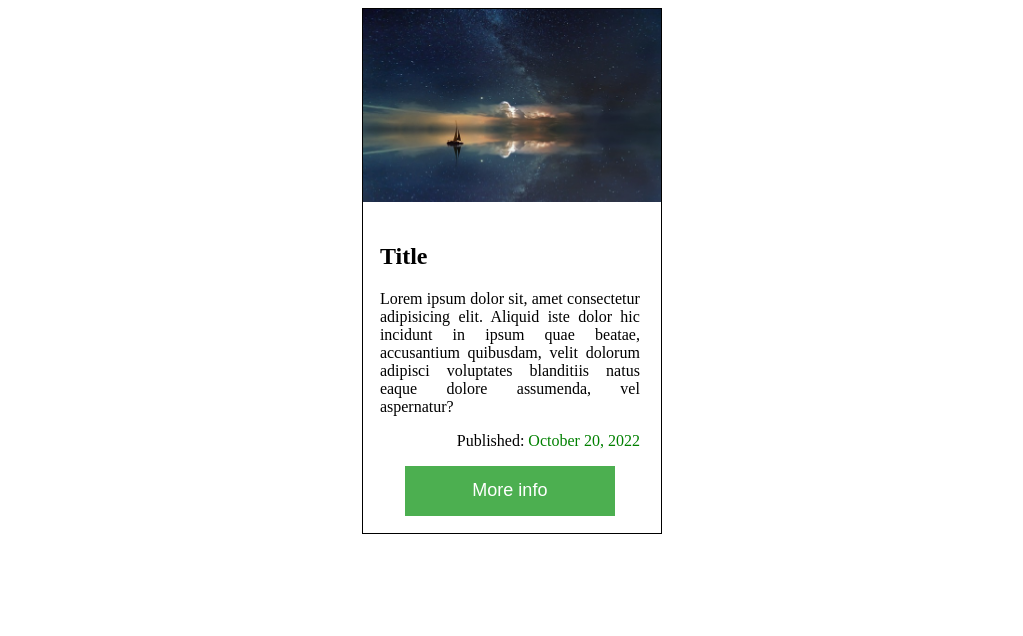
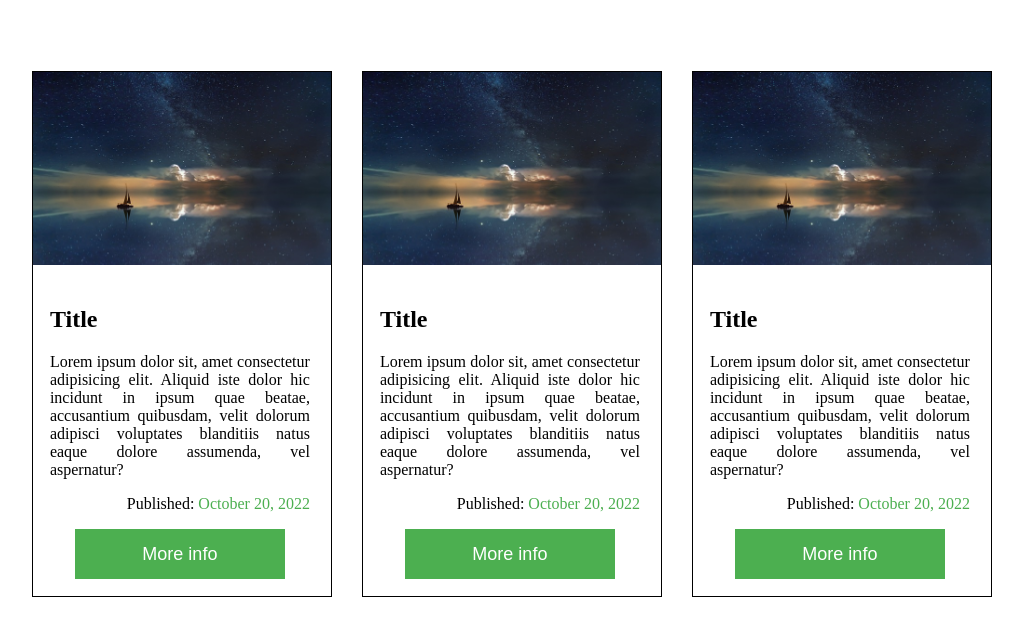
Before and after one commit to Claraortizdelatorre/master-lemoncode, a website built with Parcel: page Module1-Layout/ej-4/index.html in a window 1280 px wide. Shown: the whole page, without its empty margins (128-1151 px from the left). Built offline with nearby package versions, Linux system fonts and the light colour scheme.

Commit message:
modifications 3-4

```diff
--- a/Module1-Layout/ej-3/style.css
+++ b/Module1-Layout/ej-3/style.scss
@@ -1,6 +1,5 @@
+@use 'variables' as v;
 
-/*hacerlo sasss
-añadir en packgage.json*/
 .container{
     display: flex;
     flex-direction: column;
@@ -9,22 +8,22 @@ añadir en packgage.json*/
 .container-menu{
     display: flex;
     flex-direction: row;
-    background-color: cadetblue;
+    background-color: v.$container-color;
     justify-content: space-between;
 }
 
 .menu{
     height: 20px;
     padding: 3px;
-    color: white;
+    color: v.$color-menu;
     text-align: center;
 }
 
-
 .menu:hover {
 
-    background-color:rgb(63, 105, 107);
+    background-color:v.$color-hover;
 }
+
 
 @media screen and (max-width: 650px) {
 
@@ -43,5 +42,4 @@ añadir en packgage.json*/
         align-items: center;
     }
 
-
 }
--- /dev/null
+++ b/Module1-Layout/ej-3/variables.scss
@@ -0,0 +1,3 @@
+$container-color:cadetblue;
+$color-menu: white;
+$color-hover:rgb(63, 105, 107);
--- /dev/null
+++ b/Module1-Layout/ej-4/_base.scss
@@ -0,0 +1,42 @@
+$color-green: #4CAF50;
+$color-letter-button: white;
+
+@mixin container-grid(){
+    display: grid;
+    grid-template-columns: repeat(auto-fit,300px);
+    justify-content: center;
+    gap: 30px;
+    padding-top: 5%;
+}
+
+@mixin content-card() {
+
+    width: 260px;
+    margin: 2px;
+    padding: 5%;
+
+    .text{
+        text-align: justify;
+    }
+
+    .published{
+        text-align: right;
+    }
+    .color{
+        color: $color-green;
+    }
+
+    .div-button{
+
+        text-align: center;
+
+        button{
+            background-color: $color-green;
+            border: none;
+            color: $color-letter-button;
+            font-size: 18px;
+            height: 50px;
+            width: 210px;
+        }
+    }
+}
--- a/Module1-Layout/ej-4/index.html
+++ b/Module1-Layout/ej-4/index.html
@@ -4,7 +4,7 @@
     <meta charset="UTF-8">
     <meta http-equiv="X-UA-Compatible" content="IE=edge">
     <meta name="viewport" content="width=device-width, initial-scale=1.0">
-    <link rel="stylesheet" href="./style.css" />
+    <link rel="stylesheet" href="./style.scss" />
     <title>Document</title>
 </head>
 <body>
@@ -12,6 +12,18 @@
     <section class="container">
         <div class="card">
                 <img src="imagen.jpg">
+                <div class="content">
+                    <h1>Title</h1>
+                    <p class="text">Lorem ipsum dolor sit, amet consectetur adipisicing elit. Aliquid iste dolor hic incidunt in ipsum quae beatae, accusantium quibusdam, velit dolorum adipisci voluptates blanditiis natus eaque dolore assumenda, vel aspernatur?</p>
+                    <p class="published">Published: <span class="color">October 20, 2022</span></p>
+                        <div class="div-button">
+                            <button>More info</button>
+                        </div>
+                    </div>
+        </div>
+
+        <div class="card">
+            <img src="imagen.jpg">
             <div class="content">
                 <h1>Title</h1>
                 <p class="text">Lorem ipsum dolor sit, amet consectetur adipisicing elit. Aliquid iste dolor hic incidunt in ipsum quae beatae, accusantium quibusdam, velit dolorum adipisci voluptates blanditiis natus eaque dolore assumenda, vel aspernatur?</p>
@@ -19,8 +31,21 @@
                     <div class="div-button">
                         <button>More info</button>
                     </div>
-             </div>
+                </div>
         </div>
+
+        <div class="card">
+            <img src="imagen.jpg">
+            <div class="content">
+                <h1>Title</h1>
+                <p class="text">Lorem ipsum dolor sit, amet consectetur adipisicing elit. Aliquid iste dolor hic incidunt in ipsum quae beatae, accusantium quibusdam, velit dolorum adipisci voluptates blanditiis natus eaque dolore assumenda, vel aspernatur?</p>
+                <p class="published">Published: <span class="color">October 20, 2022</span></p>
+                    <div class="div-button">
+                        <button>More info</button>
+                    </div>
+            </div>
+        </div>
+
     </section>
 </body>
 </html>
--- /dev/null
+++ b/Module1-Layout/ej-4/style.scss
@@ -0,0 +1,21 @@
+@use 'base' as b;
+
+
+.container{
+    @include b.container-grid();
+}
+
+.card{
+
+    border: 1px solid black;
+
+    img{
+        width: 100%;
+    }
+
+    .content{
+
+        @include b.content-card();
+    }
+
+}
--- a/Module1-Layout/package.json
+++ b/Module1-Layout/package.json
@@ -5,7 +5,10 @@
   "main": "index.js",
   "scripts": {
     "ej1": "parcel ej-1/index.html",
-    "ej2": "parcel ej-2/index.html"
+    "ej2": "parcel ej-2/index.html",
+    "ej3": "parcel ej-3/index.html",
+    "ej4": "parcel ej-4/index.html",
+    "extra": "parcel extra/index.html"
   },
   "author": "",
   "license": "ISC",
```
Also changed, not shown: Module1-Layout/ej-3/index.html (+1 -1 lines), Module1-Layout/ej-4/style.css (deleted).
